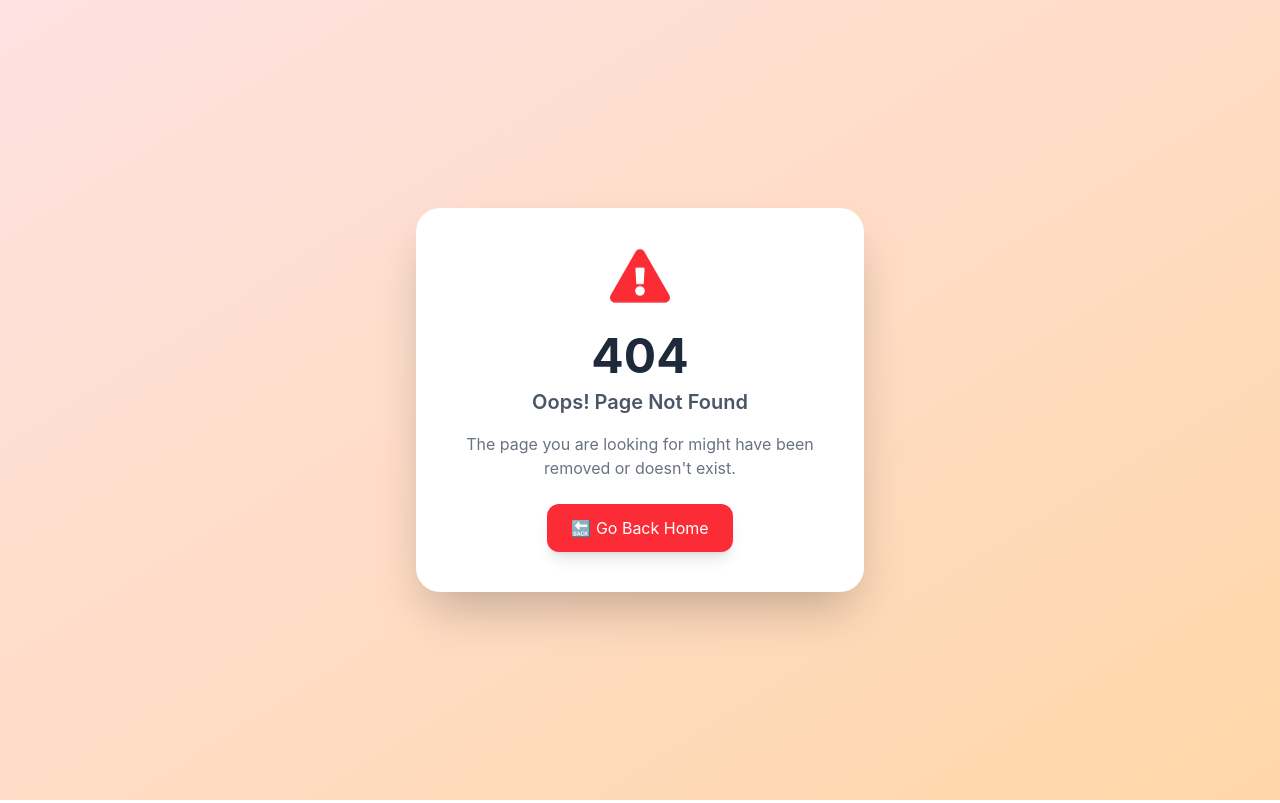
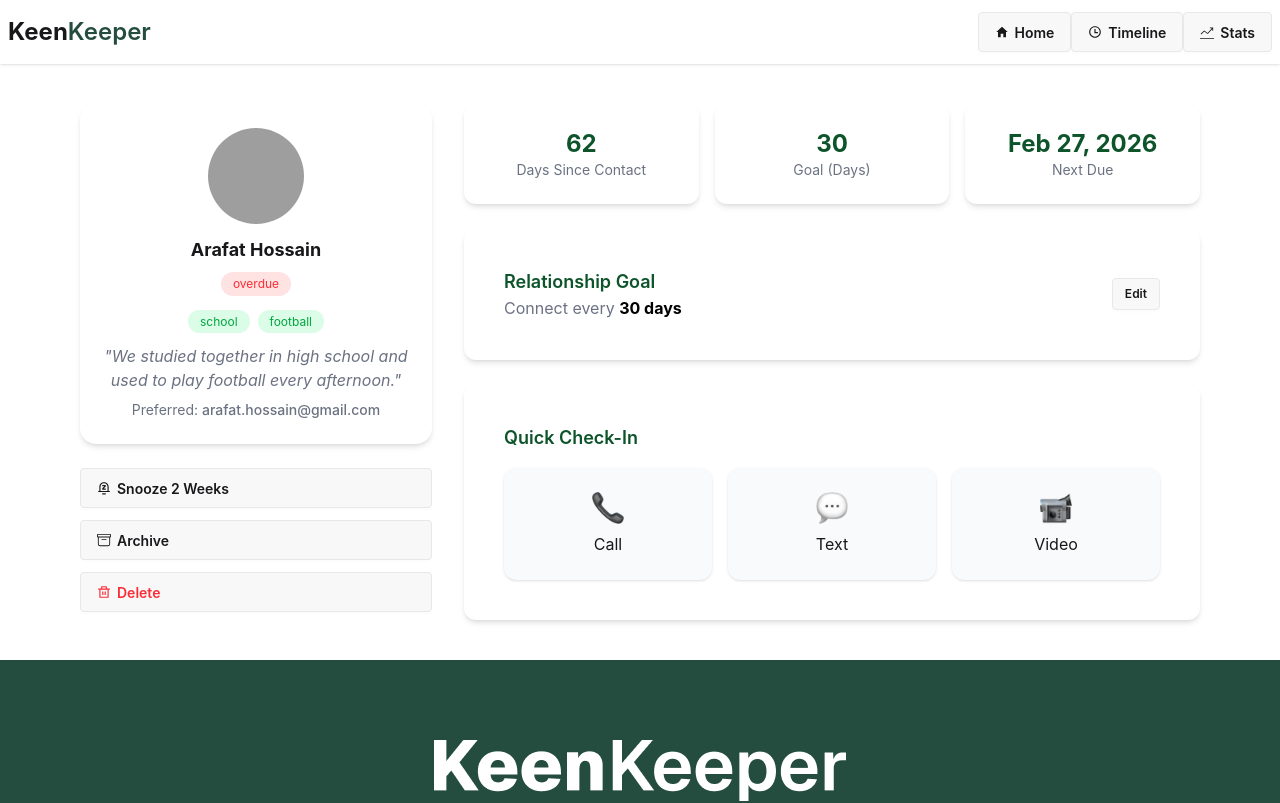
Before and after one commit to Ashik2630/Assignment-0.7, a React (Vite) app: page /friendDetail/1 in a window 1280 px wide. Before the commit this address had no page. Shown: the top 803 px of the page. Built offline with nearby package versions, Linux system fonts and the light colour scheme; grey boxes are pictures that could not be loaded.

Commit message:
Addad Friend detail page

```diff
--- a/package.json
+++ b/package.json
@@ -11,6 +11,7 @@
   },
   "dependencies": {
     "@tailwindcss/vite": "^4.2.2",
+    "lucide-react": "^1.8.0",
     "react": "^19.2.4",
     "react-dom": "^19.2.4",
     "react-icons": "^5.6.0",
--- /dev/null
+++ b/src/pages/FriendDetail/FriendDetail.jsx
@@ -0,0 +1,136 @@
+import React from "react";
+import { BsArchive } from "react-icons/bs";
+import { RiDeleteBinLine, RiNotificationSnoozeLine } from "react-icons/ri";
+import { useLoaderData, useParams } from "react-router";
+import callImage from "../../assets/call.png";
+import textImg from "../../assets/text.png";
+import videoImg from "../../assets/video.png";
+
+const FriendDetail = () => {
+  const { friendId } = useParams();
+  const friends = useLoaderData();
+
+  const friend = friends.find((f) => f.id == friendId);
+
+  const { name, email, picture, tags, status, bio } = friend;
+
+  return (
+    <div className="max-w-6xl mx-auto px-4 py-10 grid lg:grid-cols-3 gap-8">
+
+      {/* LEFT SIDE */}
+      <div className="space-y-6 ">
+
+        {/* Profile Card */}
+        <div className="bg-white rounded-2xl shadow-md p-6 text-center">
+          <img
+            className="w-24 h-24 rounded-full mx-auto mb-3"
+            src={picture}
+            alt=""
+          />
+
+          <h3 className="text-lg font-bold">{name}</h3>
+
+          <span className="inline-block bg-red-100 text-red-500 text-xs px-3 py-1 rounded-full mt-2">
+            {status}
+          </span>
+
+          <div className="mt-3 space-x-2">
+            {tags.map((tag, index) => (
+              <span
+                key={index}
+                className="bg-green-100 text-green-600 text-xs px-3 py-1 rounded-full"
+              >
+                {tag}
+              </span>
+            ))}
+          </div>
+
+          <p className="text-gray-500 mt-3 italic">"{bio}"</p>
+
+          <p className="text-sm text-gray-500 mt-2">
+            Preferred: <span className="font-medium">{email}</span>
+          </p>
+        </div>
+
+        {/* Buttons */}
+        <div className="space-y-3">
+          <button className="btn w-full justify-start">
+            <RiNotificationSnoozeLine /> Snooze 2 Weeks
+          </button>
+          <button className="btn w-full justify-start">
+            <BsArchive /> Archive
+          </button>
+          <button className="btn w-full justify-start text-red-500">
+            <RiDeleteBinLine /> Delete
+          </button>
+        </div>
+      </div>
+
+      {/* RIGHT SIDE */}
+      <div className="lg:col-span-2 space-y-6 ">
+
+        {/* Top Stats */}
+        <div className="grid grid-cols-1 md:grid-cols-3 gap-4">
+          <div className="bg-white rounded-xl shadow-md p-6 text-center">
+            <h3 className="text-2xl font-bold text-green-900">62</h3>
+            <p className="text-gray-500 text-sm">Days Since Contact</p>
+          </div>
+
+          <div className="bg-white rounded-xl shadow-md p-6 text-center">
+            <h3 className="text-2xl font-bold text-green-900">30</h3>
+            <p className="text-gray-500 text-sm">Goal (Days)</p>
+          </div>
+
+          <div className="bg-white rounded-xl shadow-md p-6 text-center">
+            <h3 className="text-2xl font-bold text-green-900">
+              Feb 27, 2026
+            </h3>
+            <p className="text-gray-500 text-sm">Next Due</p>
+          </div>
+        </div>
+
+        {/* Relationship Goal */}
+        <div className="bg-white rounded-xl shadow-md p-10 flex justify-between items-center">
+          <div>
+            <h3 className="text-lg font-semibold text-green-900">
+              Relationship Goal
+            </h3>
+            <p className="text-gray-500">
+              Connect every <span className="font-bold text-black">30 days</span>
+            </p>
+          </div>
+
+          <button className="btn btn-sm">Edit</button>
+        </div>
+
+        {/* Quick Check-In */}
+        <div className="bg-white rounded-xl shadow-md p-10">
+          <h3 className="text-lg font-semibold text-green-900 mb-4">
+            Quick Check-In
+          </h3>
+
+          <div className="grid grid-cols-3 gap-4">
+
+            <div className="bg-gray-50 rounded-xl p-6 text-center shadow-sm">
+              <img className="mx-auto mb-2 w-8" src={callImage} alt="" />
+              <p>Call</p>
+            </div>
+
+            <div className="bg-gray-50 rounded-xl p-6 text-center shadow-sm">
+              <img className="mx-auto mb-2 w-8" src={textImg} alt="" />
+              <p>Text</p>
+            </div>
+
+            <div className="bg-gray-50 rounded-xl p-6 text-center shadow-sm">
+              <img className="mx-auto mb-2 w-8" src={videoImg} alt="" />
+              <p>Video</p>
+            </div>
+
+          </div>
+        </div>
+      </div>
+    </div>
+  );
+};
+
+export default FriendDetail;
--- a/src/pages/homepage/Friends/Friend.jsx
+++ b/src/pages/homepage/Friends/Friend.jsx
@@ -1,9 +1,10 @@
 import React from "react";
+import { Link } from "react-router";
 
 const Friend = ({ friend }) => {
-  const { name, days_since_contact, picture, tags, status } = friend;
+  const { id, name, days_since_contact, picture, tags, status } = friend;
   return (
-
+    <Link to={`/friendDetail/${id}`}>
       <div className="bg-white rounded-2xl shadow-md p-6  text-center space-y-3">
         {/* Profile Image */}
         <div className="flex justify-center">
@@ -22,8 +23,14 @@ const Friend = ({ friend }) => {
 
         {/* Status */}
 
-          {tags.map((tag, index) => <span key={index} className="inline-block ml-3  bg-green-100 text-green-600 text-xs font-medium px-3 py-1 rounded-full">#{tag.toUpperCase()}</span>)}
-
+        {tags.map((tag, index) => (
+          <span
+            key={index}
+            className="inline-block ml-3  bg-green-100 text-green-600 text-xs font-medium px-3 py-1 rounded-full"
+          >
+            #{tag.toUpperCase()}
+          </span>
+        ))}
 
         {/* Due Badge */}
         <div>
@@ -32,7 +39,7 @@ const Friend = ({ friend }) => {
           </span>
         </div>
       </div>
-
+    </Link>
   );
 };
 
--- a/src/routes/Routes.jsx
+++ b/src/routes/Routes.jsx
@@ -4,6 +4,7 @@ import Homepage from "../components/Homepage/Homepage";
 import Timeline from "../pages/Timeline";
 import Stats from "../pages/Stats";
 import ErrorPage from "../pages/errorPage/ErrorPage";
+import FriendDetail from "../pages/FriendDetail/FriendDetail";
 
 
 
@@ -24,6 +25,11 @@ export const router = createBrowserRouter([
         path: '/stats',
         Component: Stats
       },
+      {
+        path: '/friendDetail/:friendId',
+        loader:() => fetch('/friends.json'),
+        Component: FriendDetail
+      }
     ],
     errorElement: <ErrorPage/>
   }
```
Also changed, not shown: 1 other file (tests, documents, lock files or other folders).
